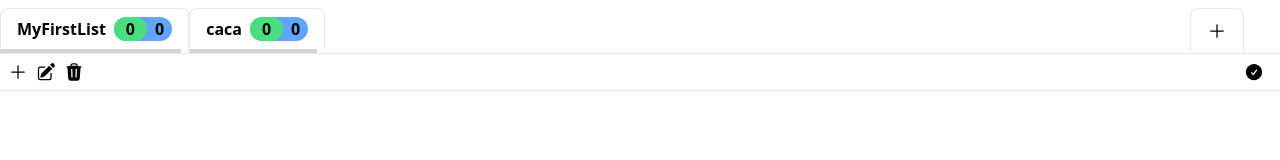
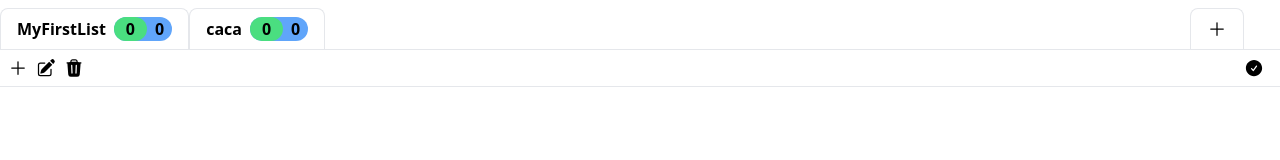
Before and after one commit to lchaufournais/Todo, a Next.js app: page / in a window 1280 px wide. Shown: the top 160 px of the page. Built offline with nearby package versions, Linux system fonts and the light colour scheme.

Commit message:
Added bar only for selected list

```diff
--- a/src/components/business/List.jsx
+++ b/src/components/business/List.jsx
@@ -3,8 +3,9 @@ import Link from "@/components/ui/Link.jsx"
 import routes from "@/routes.js"
 import ProgressBar from "@/components/ui/ProgressBar.jsx"
 
-const List = () => {
+const List = (props) => {
   const { lists, todos } = useContext()
+  const { selectedListId } = props
   const todosChecked = todos.filter(({ checked }) => checked === true)
   const lengthTodo = (listId) => {
     return todos.filter(({ idList }) => idList === listId).length
@@ -41,10 +42,12 @@ const List = () => {
               <div className="px-2">{lengthTodo(list.id)}</div>
             </div>
           </Link>
-          <ProgressBar
-            lengthTodo={lengthTodo(list.id)}
-            lengthTodoChecked={lengthTodoChecked(list.id)}
-          ></ProgressBar>
+          {selectedListId === list.id && (
+            <ProgressBar
+              lengthTodo={lengthTodo(list.id)}
+              lengthTodoChecked={lengthTodoChecked(list.id)}
+            ></ProgressBar>
+          )}
         </div>
       ))}
     </>
--- a/src/components/ui/Page.jsx
+++ b/src/components/ui/Page.jsx
@@ -16,7 +16,7 @@ const Page = (props) => {
       </Head>
       <header className="flex justify-between pt-2 border-b sticky">
         <div className="flex justify-start">
-          <List />
+          <List selectedListId={listId} />
         </div>
         <Link
           href={routes.create.list}
```
